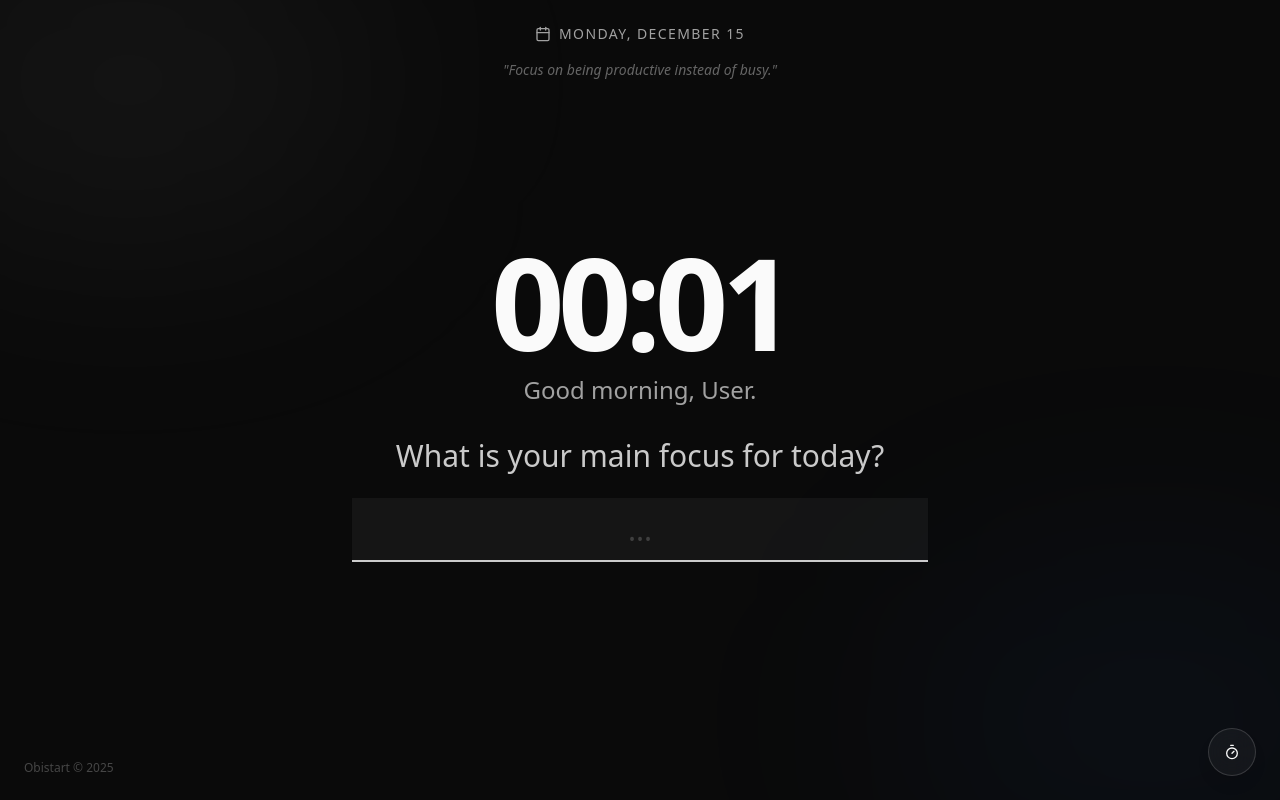
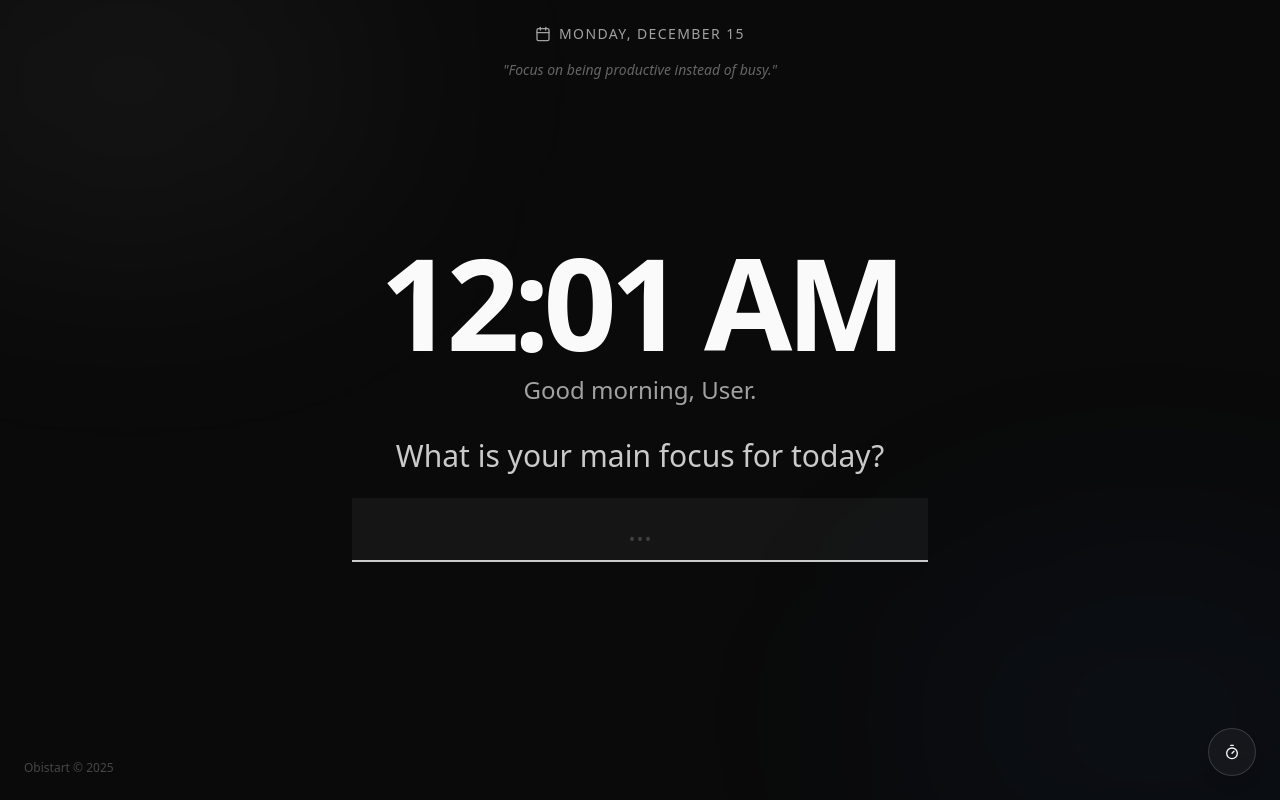
Before and after one commit to alexandrosang21/obistart, a Next.js app: page / in a window 1280 px wide. Built offline with nearby package versions, Linux system fonts and the light colour scheme.

Commit message:
feat: Switch clock to 12-hour format and strip accents from daily widget date.

```diff
--- a/src/app/page.tsx
+++ b/src/app/page.tsx
@@ -13,7 +13,7 @@ export default function Home() {
     // Clock logic
     const updateTime = () => {
       const now = new Date()
-      setTime(now.toLocaleTimeString("en-US", { hour: "2-digit", minute: "2-digit", hour12: false }))
+      setTime(now.toLocaleTimeString(undefined, { hour: "2-digit", minute: "2-digit" }))
 
       const hour = now.getHours()
       if (hour < 12) setGreeting("Good morning")
--- a/src/components/daily-widget.tsx
+++ b/src/components/daily-widget.tsx
@@ -50,11 +50,12 @@ export function DailyWidget() {
 
   if (!date) return null // Hydration fix
 
-  const formattedDate = date.toLocaleDateString("en-US", {
+  // Format date and strip accents for clean uppercase display (fixes Greek 'tonos' on caps)
+  const formattedDate = date.toLocaleDateString(undefined, {
     weekday: "long",
     month: "long",
     day: "numeric",
-  })
+  }).normalize("NFD").replace(/[\u0300-\u036f]/g, "")
 
   return (
     <div className="flex flex-col items-center gap-4 animate-in fade-in slide-in-from-top-4 duration-1000">
```
